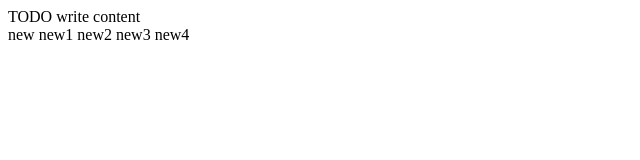
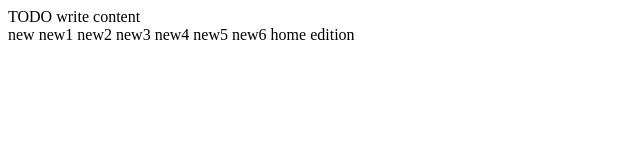
Before and after one commit to Hlushakov/project, a website: page public_html/index.html in a window 1280 px wide. Shown: the whole page, without its empty margins (0-640 px from the left). Drawn offline with Linux system fonts and the light colour scheme.

Commit message:
new text home edition

```diff
--- a/public_html/index.html
+++ b/public_html/index.html
@@ -17,5 +17,8 @@ and open the template in the editor.
                 new2
                 new3
                 new4
+                new5 new6
+
+                home edition
     </body>
 </html>
```
